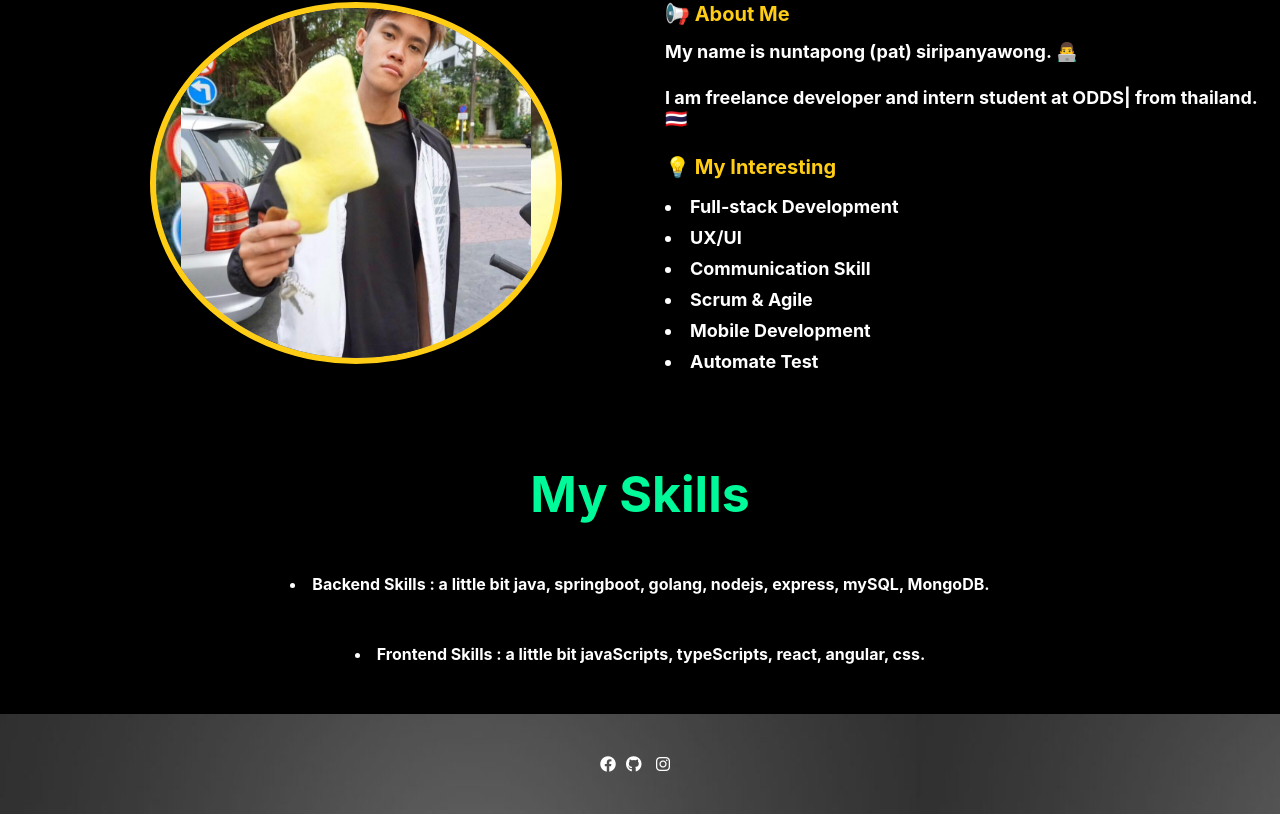
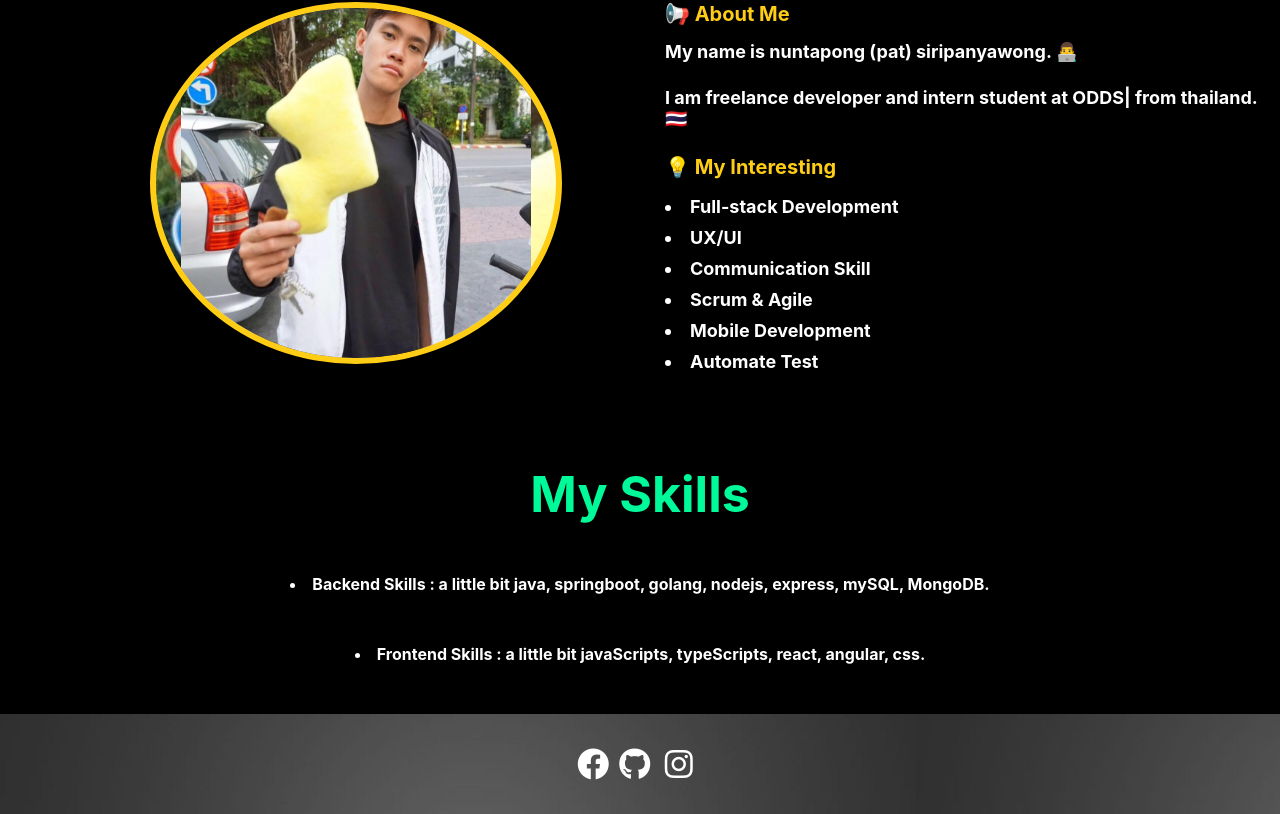
Before and after one commit to NuntapongS/my-portfolio, a React (Create React App) app: page / in a window 1280 px wide. Shown: the part 854-1668 px from the top of the page. Built offline with nearby package versions, Linux system fonts and the light colour scheme.

Commit message:
edit size logo facebook github and instagram

```diff
--- a/src/App.tsx
+++ b/src/App.tsx
@@ -28,7 +28,7 @@ function App() {
             target="_blank"
             rel="noreferrer"
           >
-            <i className="fa-brands fa-facebook"></i>
+            <i className="fa-brands fa-facebook fa-2xl"></i>
             <span></span>
           </a>
           <a
@@ -36,14 +36,14 @@ function App() {
             target="_blank"
             rel="noreferrer"
           >
-            <i className="fa-brands fa-github"></i> <span></span>
+            <i className="fa-brands fa-github fa-2xl"></i> <span></span>
           </a>
           <a
             href="https://www.instagram.com/nuntapong.sr/"
             target="_blank"
             rel="noreferrer"
           >
-            <i className="fa-brands fa-instagram"></i> <span></span>
+            <i className="fa-brands fa-instagram fa-2xl"></i> <span></span>
           </a>
         </div>
       </div>
```
